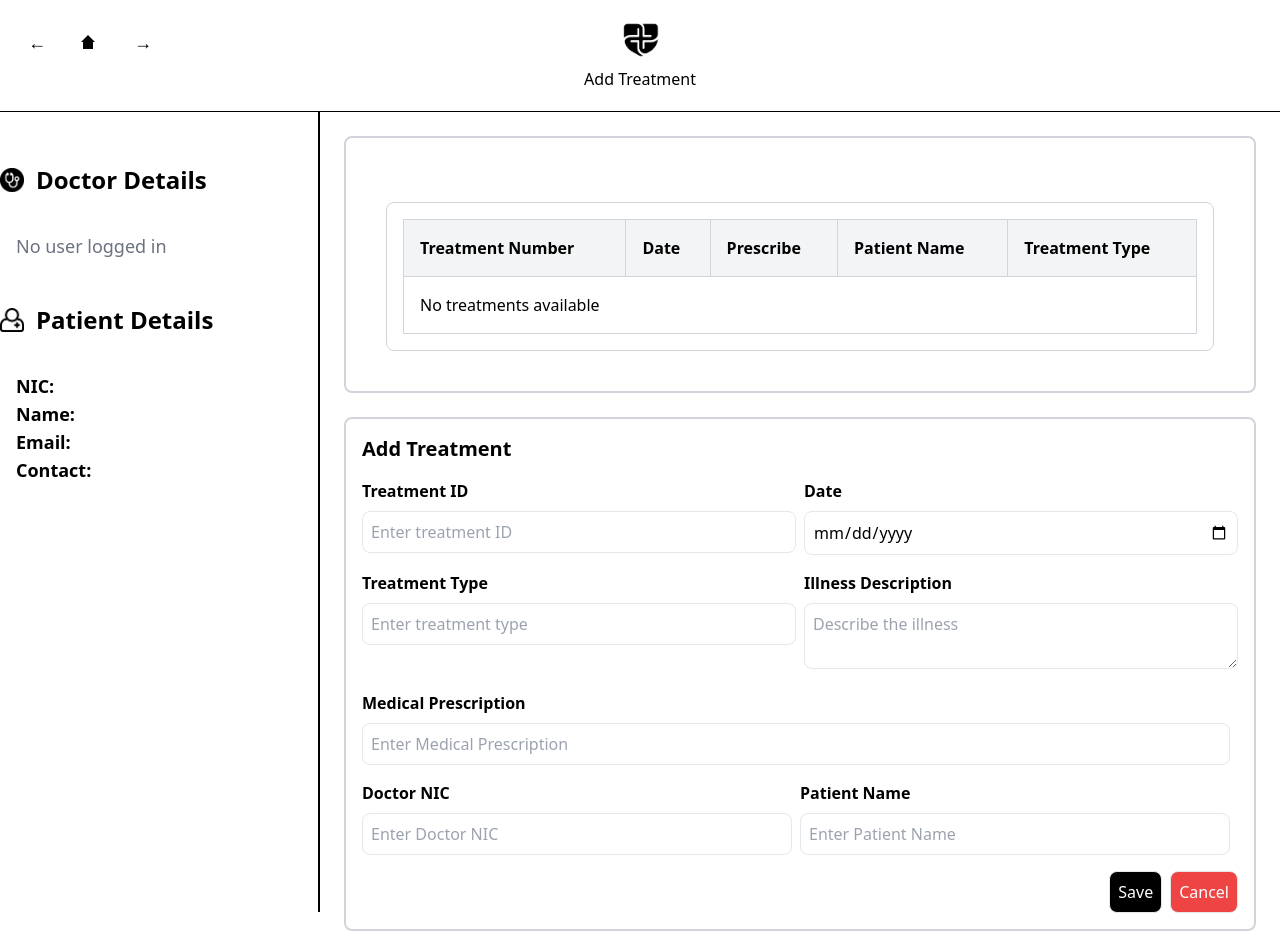
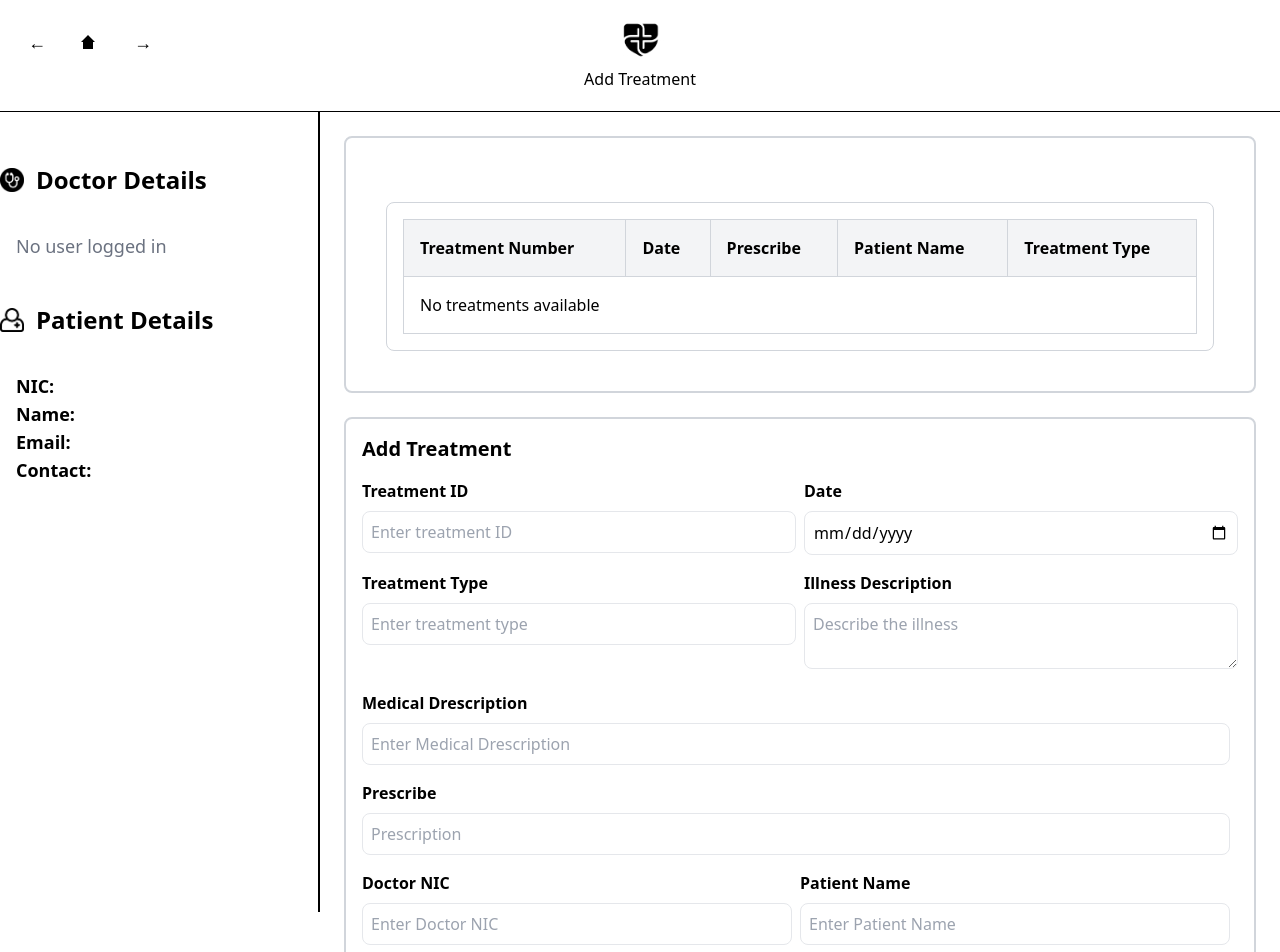
Before and after one commit to Chethiya2001/frontend-care, a Next.js app: page /consultant/add-treatment in a window 1280 px wide. Shown: the top 952 px of the page. Before the commit the page ends 931 px from the top, so only its background shows below. Built offline with nearby package versions, Linux system fonts and the light colour scheme.

Commit message:
add description

```diff
--- a/app/consultant/add-treatment/page.jsx
+++ b/app/consultant/add-treatment/page.jsx
@@ -321,13 +321,25 @@ export default function AddTreatmentpage({ searchParams }) {
             <div className="flex mb-4">
               <div className="mr-2 w-full">
                 <label className="block font-bold mb-2">
-                  Medical Prescription
+                  Medical Drescription
                 </label>
                 <input
                   type="text"
                   className="w-full p-2 border rounded-lg"
-                  placeholder="Enter Medical Prescription"
+                  placeholder="Enter Medical Drescription"
                   value={medicalPrescription}
+                  onChange={(e) => setMedicalPrescription(e.target.value)}
+                />
+              </div>
+            </div>
+            <div className="flex mb-4">
+              <div className="mr-2 w-full">
+                <label className="block font-bold mb-2">Prescribe</label>
+                <input
+                  type="text"
+                  className="w-full p-2 border rounded-lg"
+                  placeholder="Prescription"
+                  value={prescribe}
                   onChange={(e) => setMedicalPrescription(e.target.value)}
                 />
               </div>
```
